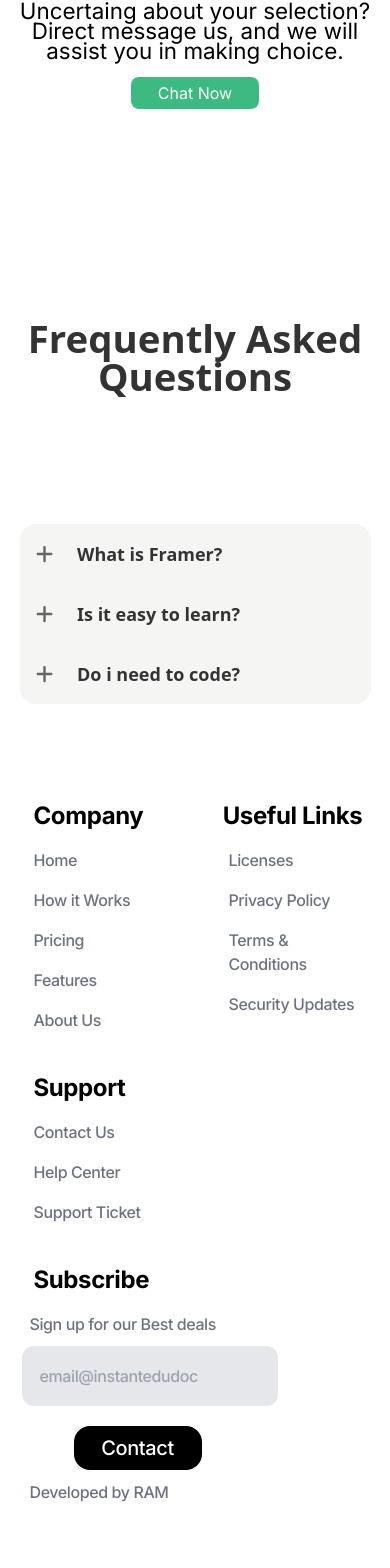
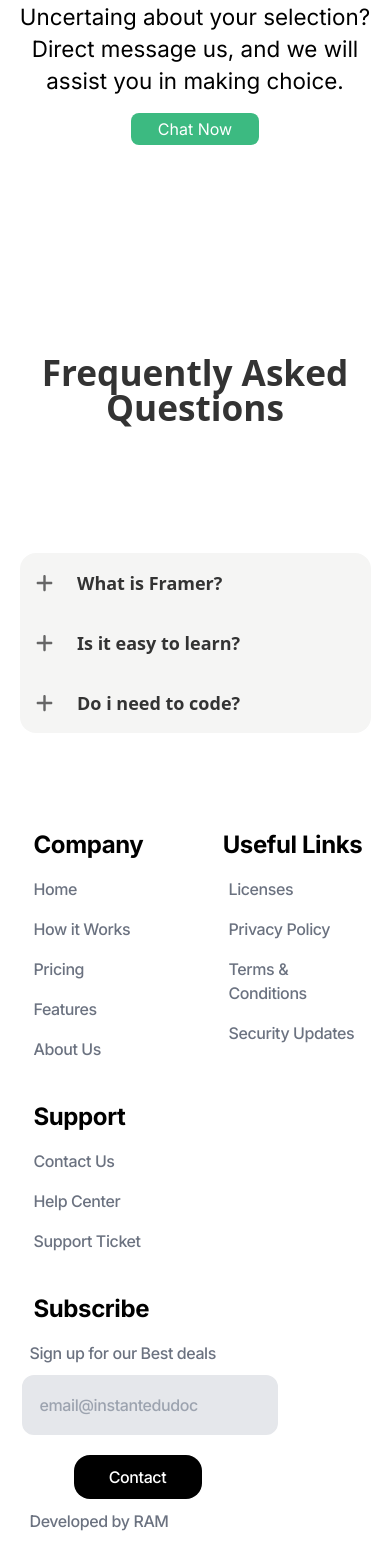
Before and after one commit to MayankGupta2023/ie-pwm, a Next.js app: page /pricing in a window 390 px wide. Shown: the part 2235-3803 px from the top of the page. Built offline with nearby package versions, Linux system fonts and the light colour scheme; no server answers.

Commit message:
final RAM

```diff
--- a/src/components/navbar.js
+++ b/src/components/navbar.js
@@ -73,7 +73,7 @@ const Navbar = () => {
       >
         <Link href="/">Features</Link>
         <Link href="/pricing">Pricing</Link>
-        <Link href="/pricing">Contact</Link>
+        <Link href="#footer">Contact</Link>
 
         <Link href="/Working">Get Notes</Link>
 
--- a/src/pages/index.js
+++ b/src/pages/index.js
@@ -7,7 +7,7 @@ import Footer from "../components/footer";
 import { motion, useAnimation } from "framer-motion";
 import plus from "../assets/plus.svg"
 import tick from "../assets/cross.svg"
-import tech from "../assets/trusred.png"
+import tech from "../assets/trusted.jpg"
 
 export default function Home() {
 
@@ -88,7 +88,7 @@ export default function Home() {
 
       <div className={`h-screen pt-20 ${styles.orange_grad_top}`}>
 
-        <div className="h-2/5 flex w-full justify-center items-end font-black text-5xl text-center px-24">
+        <div className={`h-2/5 flex w-full justify-center items-end font-black text-5xl text-center px-24 ${styles.headout}`}>
 
           <p className={styles.head}>
             Explore AI-driven <span style={{ color: '#bf5252' }}>enhancement</span> through our Note Builder Kickstart
@@ -191,7 +191,7 @@ export default function Home() {
 </div>  */}
 
           <div
-            className="text-center w-80 h-80 bg-red-200 justify-center items-center font-bold flex text-5xl text-white"
+            className="text-center px-4 w-80 h-80 bg-red-200 justify-center items-center font-bold flex text-5xl text-white"
             style={{
               borderRadius: '3.5rem',
               backgroundColor: '#fd3c34',
@@ -216,7 +216,7 @@ export default function Home() {
               }
             }}
           >
-            <span className="text-lg">Introducingng V1 for students – concise chapter summaries, precise Q&A, targeted notes, and exam-ready FAQs. Elevate your learning effortlessly.
+            <span className="text-lg ">Introducingng V1 for students – concise chapter summaries, precise Q&A, targeted notes, and exam-ready FAQs. Elevate your learning effortlessly.
             </span>
           </div>
 
@@ -356,9 +356,11 @@ export default function Home() {
 
         <div style={{ color: '#333333' }} className=" font-bold text-5xl p-4 text-center">Trusted by</div>
 
-        <div className="h-fit w-full">
+        <div className=" flex flex-wrap gap-12 justify-center item-center h-fit w-full">
 
-          <img className="h-fit" src={tech.src} />
+          <img className="h-40 w-60" src={tech.src} />
+          <img className="h-40 w-60" src={tech.src} />
+          <img className="h-40 w-60" src={tech.src} />
 
         </div>
 
@@ -366,7 +368,7 @@ export default function Home() {
       </div>
 
 
-      <div className={`min-h-screen h-fit ${styles.back}`}>
+      <div className={` h-fit ${styles.back}`}>
 
         <div style={{ color: '#333' }} className={`font-bold text-5xl p-8 text-center ${styles.enhance}`}>Enhance Learning Beyond Tradition with Innovative Features</div>
 
--- a/src/pages/pricing.js
+++ b/src/pages/pricing.js
@@ -191,7 +191,7 @@ const Pricing = () => {
 
       </div>
       <div className={`flex justify-center  font-inter items-center my-8 gap-4 text-center px-10 ${style.chat}`}>
-        <p className={`text-sm  min-w-96 w-1/2 ${style.chat2}`}>
+        <p className={`text-sm leading-8 min-w-96 w-1/2 ${style.chat2}`}>
           Uncertaing about your selection? Direct message us, and we will assist you in making choice.
 
         </p>
--- a/src/styles/landing.module.css
+++ b/src/styles/landing.module.css
@@ -163,10 +163,16 @@
 
 @media (max-width:600px){
 
+    .headout{
+        padding-left: 0px;
+        padding-right: 0px;
+    }
+
     .head{
-        font-size: 2.4rem;
+        font-size: 2.2rem;
         width: 100vw;
         padding-top: 50px;
+
 
     }
 
--- a/src/styles/navbar.module.css
+++ b/src/styles/navbar.module.css
@@ -90,6 +90,8 @@
 
     .sub3{
         width: 100%;
+        font-size: medium;
+        font-family: inter,sans;
         margin-left: 80px;
         margin-top: 10px;
     }
```
Also changed, not shown: src/assets/trusted.jpg (added).
